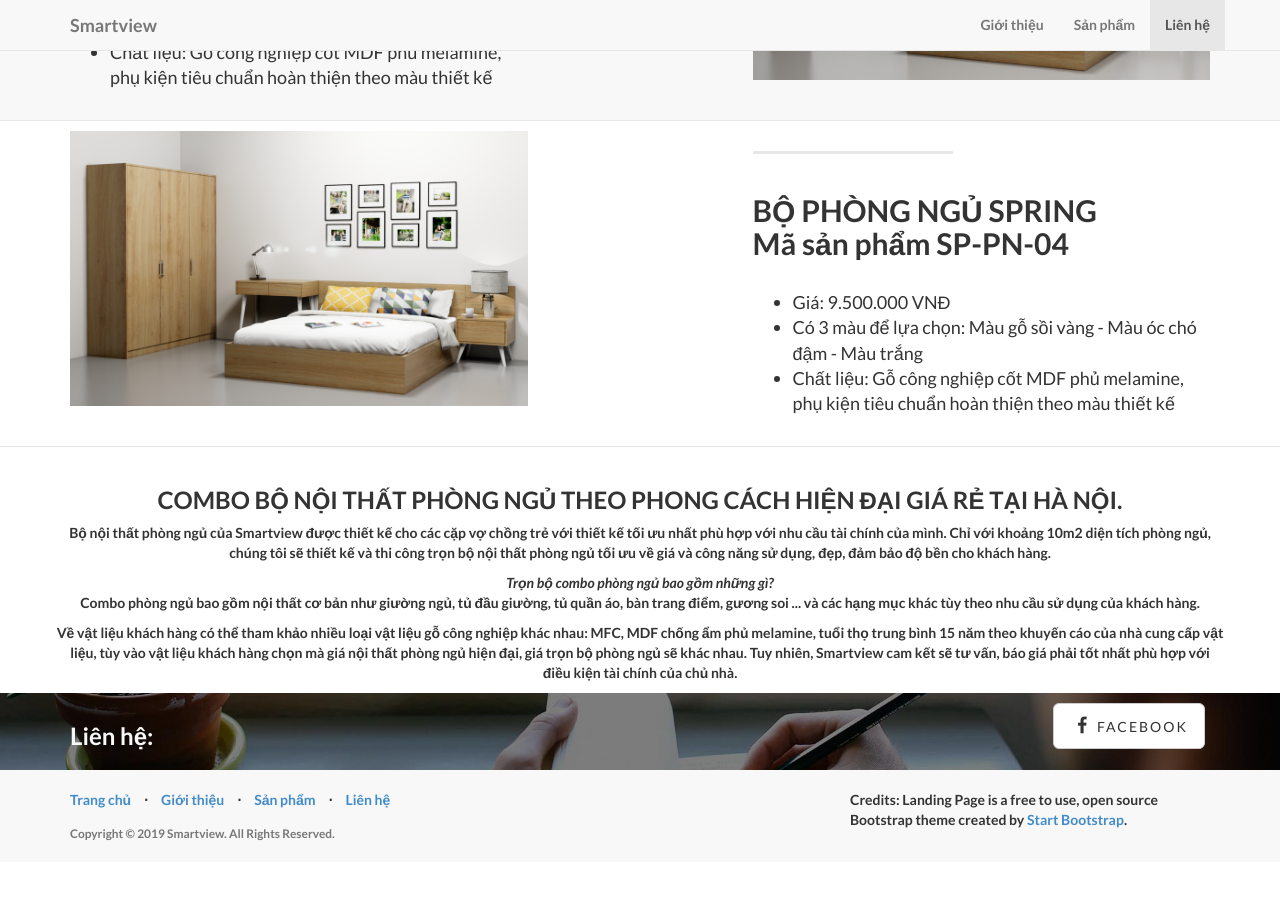
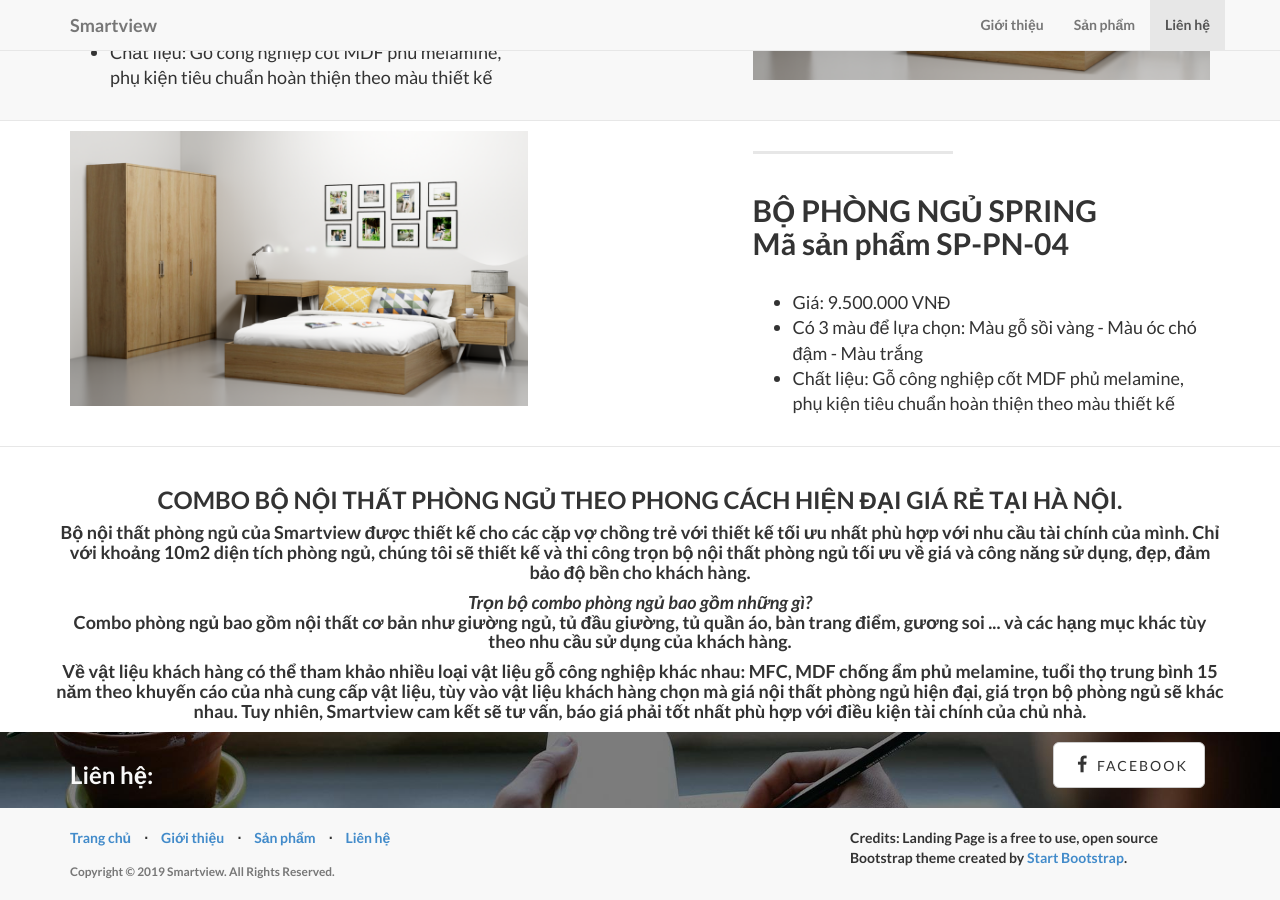
Before and after one commit to haithao/test, a Jekyll site: the page built from index.html, in a window 1280 px wide and 900 px high, scrolled down 1687 px. Built offline with Jekyll 4.4.1, drawn with Linux system fonts in a browser that asks for light colours; nearby versions of some CDN libraries; library files that are not in the unit come from our copies; before the commit the page ends 2549 px from its top, so only the background shows below that.

```diff
--- a/_includes/about.html
+++ b/_includes/about.html
@@ -4,10 +4,13 @@
 			<!-- <div class="col-lg-9 col-lg-offset-2"> -->
               <br/>
 <h3>COMBO BỘ NỘI THẤT PHÒNG NGỦ THEO PHONG CÁCH HIỆN ĐẠI GIÁ RẺ TẠI HÀ NỘI.</h3>
-<p>Bộ nội thất phòng ngủ của Smartview được thiết kế cho các cặp vợ chồng trẻ với thiết kế tối ưu nhất phù hợp với nhu cầu tài chính của mình. Chỉ với khoảng 10m2 diện tích phòng ngủ, chúng tôi sẽ thiết kế và thi công trọn bộ nội thất phòng ngủ tối ưu về giá và công năng sử dụng, đẹp, đảm bảo độ bền cho khách hàng.</p>
+
+<h4><p>Bộ nội thất phòng ngủ của Smartview được thiết kế cho các cặp vợ chồng trẻ với thiết kế tối ưu nhất phù hợp với nhu cầu tài chính của mình. Chỉ với khoảng 10m2 diện tích phòng ngủ, chúng tôi sẽ thiết kế và thi công trọn bộ nội thất phòng ngủ tối ưu về giá và công năng sử dụng, đẹp, đảm bảo độ bền cho khách hàng.</p>
+
 <p><strong><em>Trọn bộ combo phòng ngủ bao gồm những gì?</strong></em><br>
 Combo phòng ngủ bao gồm nội thất cơ bản như giường ngủ, tủ đầu giường, tủ quần áo, bàn trang điểm, gương soi ... và các hạng mục khác tùy theo nhu cầu sử dụng của khách hàng.</p>
-<p>Về vật liệu khách hàng có thể tham khảo nhiều loại vật liệu gỗ công nghiệp khác nhau: MFC, MDF chống ẩm phủ melamine, tuổi thọ trung bình 15 năm theo khuyến cáo của nhà cung cấp vật liệu, tùy vào vật liệu khách hàng chọn mà giá nội thất phòng ngủ hiện đại, giá trọn bộ phòng ngủ sẽ khác nhau. Tuy nhiên, Smartview cam kết sẽ tư vấn, báo giá phải tốt nhất phù hợp với điều kiện tài chính của chủ nhà.</p>
+
+<p>Về vật liệu khách hàng có thể tham khảo nhiều loại vật liệu gỗ công nghiệp khác nhau: MFC, MDF chống ẩm phủ melamine, tuổi thọ trung bình 15 năm theo khuyến cáo của nhà cung cấp vật liệu, tùy vào vật liệu khách hàng chọn mà giá nội thất phòng ngủ hiện đại, giá trọn bộ phòng ngủ sẽ khác nhau. Tuy nhiên, Smartview cam kết sẽ tư vấn, báo giá phải tốt nhất phù hợp với điều kiện tài chính của chủ nhà.</p></h4>
 			<!-- </div> -->
         </div>
     </section>
```
